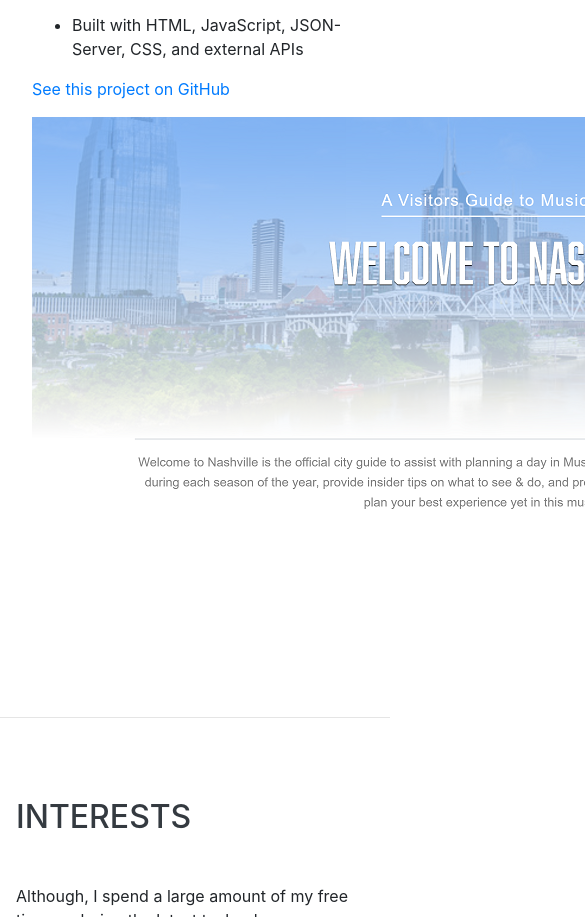
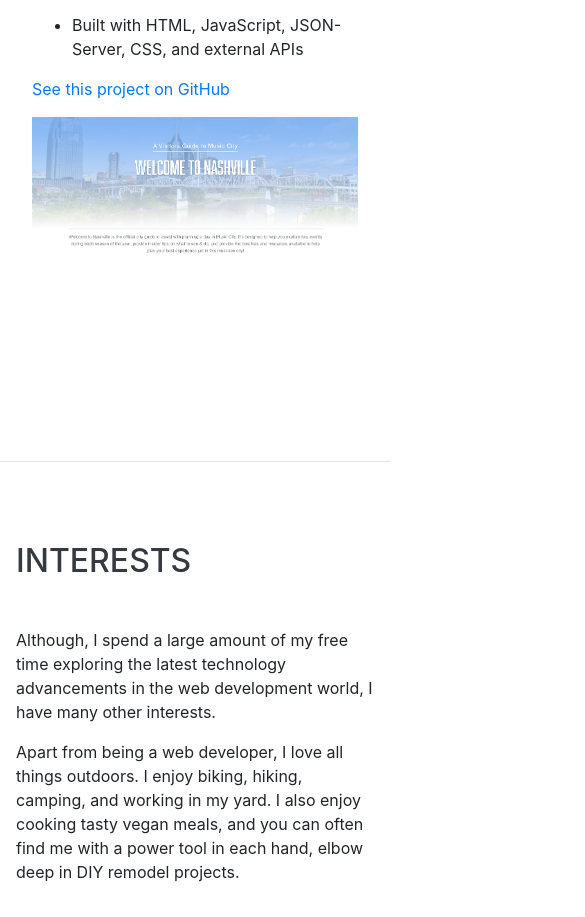
Before and after one commit to kellycoles/kellycoles.github.io, a website with bundled scripts: page index.html in a window 390 px wide. Shown: the part 8213-9130 px from the top of the page, 585 px wide, since content can reach past the window. Built offline with nearby package versions, Linux system fonts and the light colour scheme; a web font is replaced by a local one.

Commit message:
made Welcome to Nash img responsive

```diff
--- a/index.html
+++ b/index.html
@@ -299,7 +299,7 @@
             </ul>
             <a href="https://github.com/nss-day-cohort-34/welcome-to-nashville-clandestine-voltage" target=_blank>See this project on GitHub</a></p>
             <div style="text-align: center;" class="mb-5">
-              <img src="img/welcomeToNashville.png">
+              <img class="img-fluid" src="img/welcomwToNashville.png">
 
             </div>
           </div>
```
Also changed, not shown: img/welcomeToNashville2.png (added), img/welcomwToNashville.png (renamed from img/welcomeToNashville.png).
